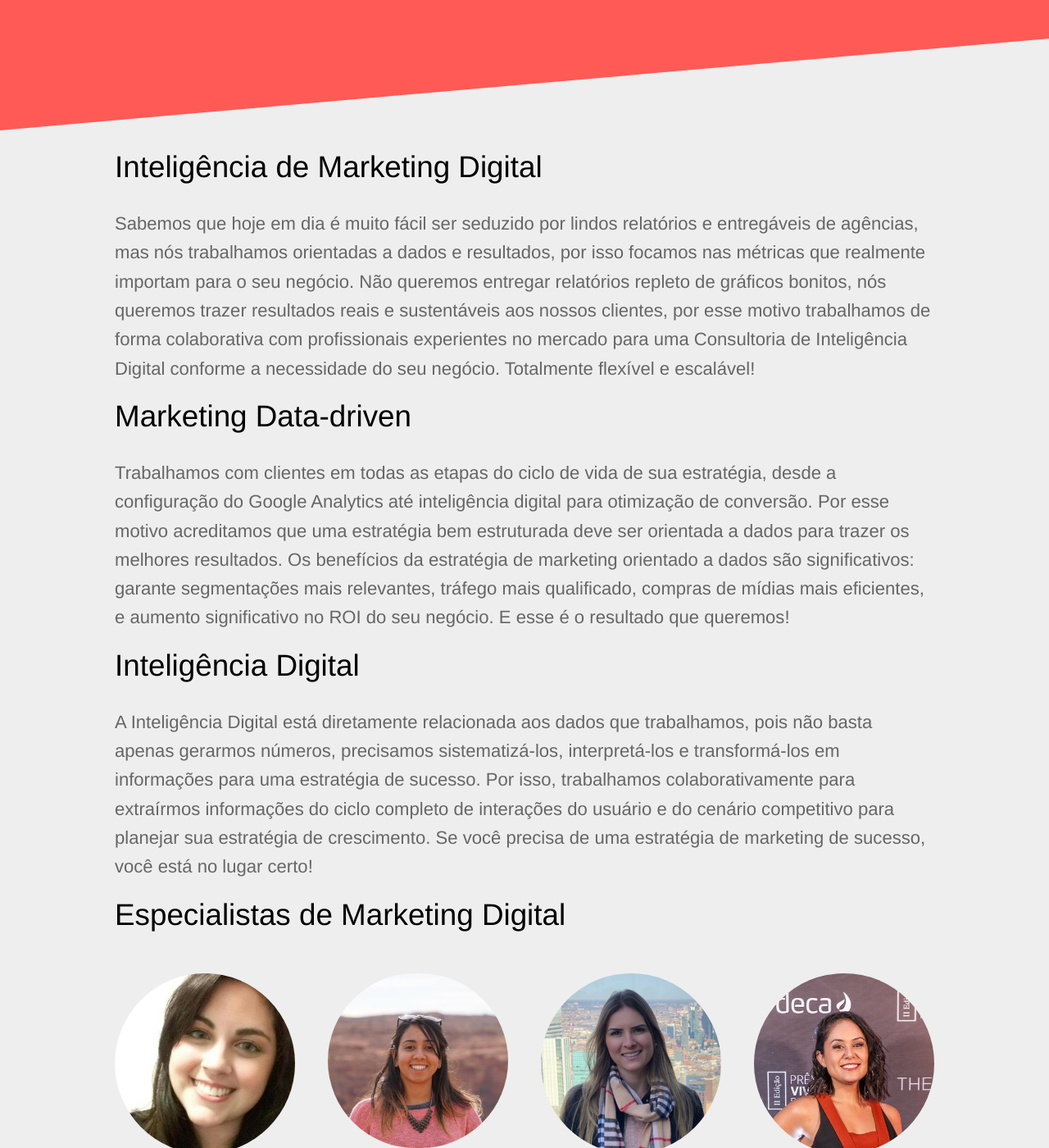
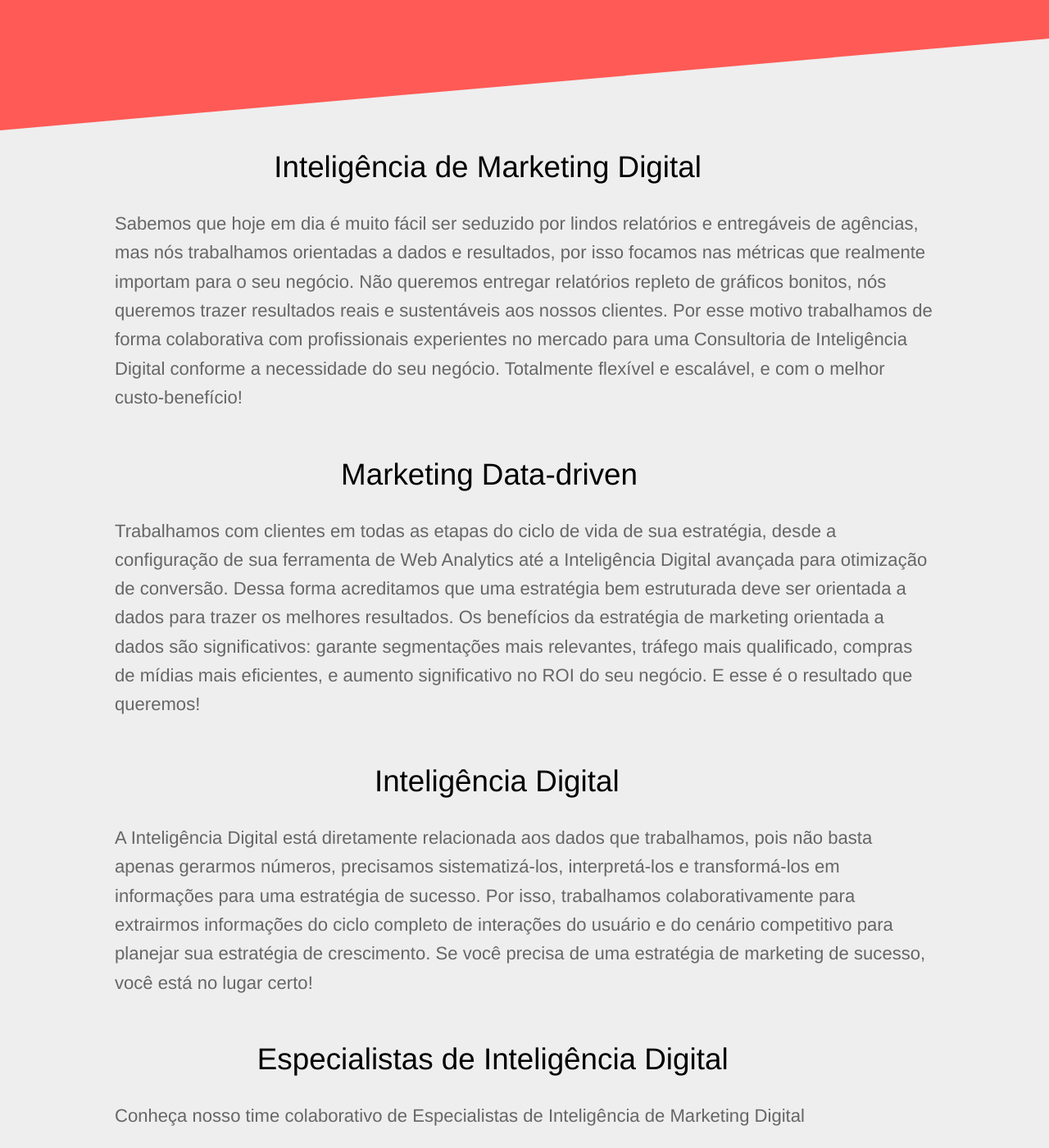
Before and after one commit to seoanalytics/seoanalytics.github.io, a Jekyll site: the page built from consultoria.html, in a window 1280 px wide and 1400 px high, scrolled down 350 px. Shown: the whole window at 82% size. Built offline with Jekyll 4.4.1, drawn with Linux system fonts in a browser that asks for light colours; some of the changed text lies outside the part shown.

Commit message:
Updated 'consultoria.html' via CloudCannon

```diff
--- a/consultoria.html
+++ b/consultoria.html
@@ -10,43 +10,30 @@ redirect_from: "/cv/*"
 	<div class="container halves">
 		<div>
 		   	<h2 class="editable">
-		   		Intelig&ecirc;ncia de Marketing Digital
+		   		&nbsp; &nbsp; &nbsp; &nbsp; &nbsp; &nbsp; &nbsp; &nbsp; &nbsp; &nbsp;Intelig&ecirc;ncia de Marketing Digital
 		   	</h2>
 			<p class="editable">
-				 Sabemos que hoje em dia é muito fácil ser seduzido por lindos relatórios e entregáveis de agências, mas nós trabalhamos orientadas a dados e resultados, por isso focamos nas métricas que realmente importam para o seu negócio. Não queremos entregar relatórios repleto de gráficos bonitos, nós queremos trazer resultados reais e sustentáveis aos nossos clientes, por esse motivo trabalhamos de forma colaborativa com profissionais experientes no mercado para uma Consultoria de Inteligência Digital conforme a necessidade do seu negócio. Totalmente flexível e escalável!
+				Sabemos que hoje em dia &eacute; muito f&aacute;cil ser seduzido por lindos relat&oacute;rios e entreg&aacute;veis de ag&ecirc;ncias, mas n&oacute;s trabalhamos orientadas a dados e resultados, por isso focamos nas m&eacute;tricas que realmente importam para o seu neg&oacute;cio. N&atilde;o queremos entregar relat&oacute;rios repleto de gr&aacute;ficos bonitos, n&oacute;s queremos trazer resultados reais e sustent&aacute;veis aos nossos clientes. Por esse motivo trabalhamos de forma colaborativa com profissionais experientes no mercado para uma Consultoria de Intelig&ecirc;ncia Digital conforme a necessidade do seu neg&oacute;cio. Totalmente flex&iacute;vel e escal&aacute;vel, e com o melhor custo-benef&iacute;cio!<br />&nbsp;
 			</p>
 			<h2 class="editable">
-				Marketing Data-driven
+				&nbsp; &nbsp; &nbsp; &nbsp; &nbsp; &nbsp; &nbsp; &nbsp; &nbsp; &nbsp; &nbsp; &nbsp; &nbsp; &nbsp;Marketing Data-driven
 			</h2>
 			<p class="editable">
-				 Trabalhamos com clientes em todas as etapas do ciclo de vida de sua estratégia, desde a configuração do Google Analytics até inteligência digital para otimização de conversão. Por esse motivo acreditamos que uma estratégia bem estruturada deve ser orientada a dados para trazer os melhores resultados. Os benefícios da estratégia de marketing orientado a dados são significativos: garante segmentações mais relevantes, tráfego mais qualificado, compras de mídias mais eficientes, e aumento significativo no ROI do seu negócio. E esse é o resultado que queremos!
+				Trabalhamos com clientes em todas as etapas do ciclo de vida de sua estrat&eacute;gia, desde a configura&ccedil;&atilde;o de sua ferramenta de Web Analytics at&eacute; a Intelig&ecirc;ncia Digital avan&ccedil;ada para otimiza&ccedil;&atilde;o de convers&atilde;o. Dessa forma acreditamos que uma estrat&eacute;gia bem estruturada deve ser orientada a dados para trazer os melhores resultados. Os benef&iacute;cios da estrat&eacute;gia de marketing orientada a dados s&atilde;o significativos: garante segmenta&ccedil;&otilde;es mais relevantes, tr&aacute;fego mais qualificado, compras de m&iacute;dias mais eficientes, e aumento significativo no ROI do seu neg&oacute;cio. E esse &eacute; o resultado que queremos!<br />&nbsp;
 			</p>
 			<h2 class="editable">
-				Inteligência Digital
+				&nbsp; &nbsp; &nbsp; &nbsp; &nbsp; &nbsp; &nbsp; &nbsp; &nbsp; &nbsp; &nbsp; &nbsp; &nbsp; &nbsp; &nbsp; &nbsp;Intelig&ecirc;ncia Digital
 			</h2>
 			<p class="editable">
-				 A Inteligência Digital está diretamente relacionada aos dados que trabalhamos, pois não basta apenas gerarmos números, precisamos sistematizá-los, interpretá-los e transformá-los em informações para uma estratégia de sucesso. Por isso, trabalhamos colaborativamente para extraírmos informações do ciclo completo de interações do usuário e do cenário competitivo para planejar sua estratégia de crescimento. Se você precisa de uma estratégia de marketing de sucesso, você está no lugar certo!
+				A Intelig&ecirc;ncia Digital est&aacute; diretamente relacionada aos dados que trabalhamos, pois n&atilde;o basta apenas gerarmos n&uacute;meros, precisamos sistematiz&aacute;-los, interpret&aacute;-los e transform&aacute;-los em informa&ccedil;&otilde;es para uma estrat&eacute;gia de sucesso. Por isso, trabalhamos colaborativamente para extrairmos informa&ccedil;&otilde;es do ciclo completo de intera&ccedil;&otilde;es do usu&aacute;rio e do cen&aacute;rio competitivo para planejar sua estrat&eacute;gia de crescimento. Se voc&ecirc; precisa de uma estrat&eacute;gia de marketing de sucesso, voc&ecirc; est&aacute; no lugar certo!<br />&nbsp;
 			</p>
 			<p class="editor-link" style="text-align: center;"><a href="cloudcannon:collections/_consultoria/" class="btn"><strong>&#9998;</strong>Manage Consultores</a></p>
 			<h2 class="editable">
-				Especialistas de Marketing Digital
+				&nbsp; &nbsp; &nbsp; &nbsp; &nbsp; &nbsp; &nbsp; &nbsp; &nbsp;Especialistas de Intelig&ecirc;ncia Digital
 			</h2>
 			<p class="editable">
-		<ul class="image-grid">
-			{% for consultoria in site.consultoria %}
-				<li>
-					<a href="{{ site.baseurl }}{{ consultoria.external_url }}">
-						<img src="{% include relative-src.html src=consultoria.image_path %}" alt="{{ person.name }}" />
-						<div class="details">
-							<div class="name">{{ consultoria.name }}</div>
-							<div class="position">{{ consultoria.subtitle }}</div>
-						</div>
-					</a>
-				</li>
-			{% endfor %}
-			<li class="filler"></li>
-			<li class="filler"></li>
-		    </ul></p>
+				Conhe&ccedil;a nosso time colaborativo de Especialistas de Intelig&ecirc;ncia de Marketing Digital
+			</p>
 
 		</div>
 	</div>
```
